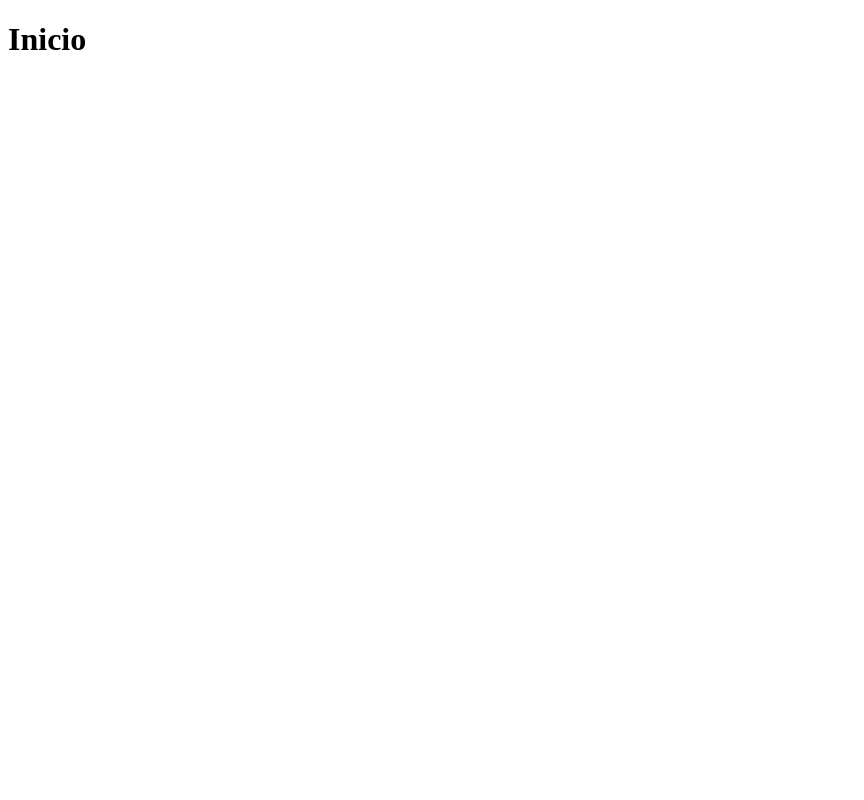
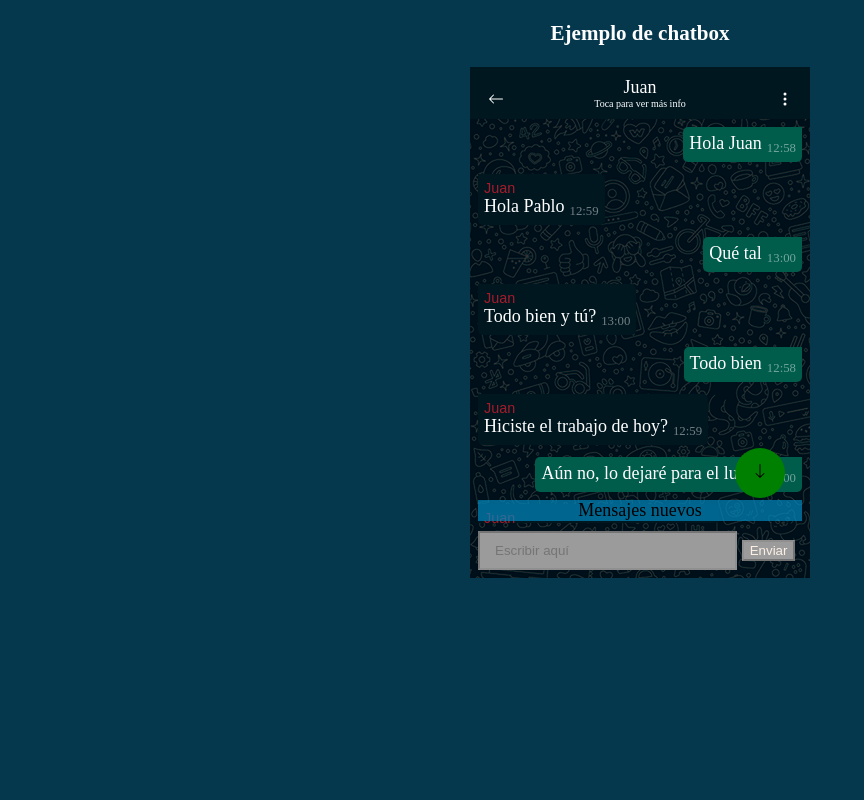
Before and after one commit to pablozafra97/pablozafra97.github.io, a plain HTML site: page index.html in a window 1280 px wide. Shown: the whole page, without its empty margins (0-864 px from the left). Drawn offline with Linux system fonts and the light colour scheme.

Commit message:
Adding proyect files

```diff
--- /dev/null
+++ b/estilos/principal.css
@@ -0,0 +1,181 @@
+body{
+    font-size: large;
+    background-color: #06384d;
+    text-align: center;
+}
+
+.watermark{
+    position:fixed;
+    top: 10px;
+    left: 10px;
+    color:white;
+    z-index: 999;
+}
+
+.watermark img{
+    border-radius: 50%;
+    width: 100px;
+    height: 100px
+}
+
+#title1{
+    color:white;
+}
+
+.chat-wrapper{
+    display:inline-block;
+}
+
+.chat-box{
+    background-color: #ffffff;
+    width: 340px;
+}
+
+#chat1 .chat-box{
+    background-image: url('../imagenes/wassa-darkmode2.png');
+}
+
+#chat2 .chat-box{
+    background-color: #000000;
+}
+
+.chat-header{
+    color: white;
+    background-color: #001720;
+}
+
+.back-button{
+    display:inline-block;
+    width:15%;
+    text-align: center;
+}
+
+.user-settings{
+    display:inline-block;
+    width:15%;
+    text-align: center;
+}
+
+.user-title{
+    display:inline-block;
+    width:70%;
+    padding: 10px 0px;
+}
+
+.user-title-title{
+    display:inline-block;
+    width:70%;
+}
+
+.user-title-subtitle{
+    font-size: x-small;
+}
+
+.messages-wrapper{
+    position:relative;
+}
+
+.go-up-button{
+    height: 50px;
+    line-height: 50px;
+    width: 50px;
+    background-color: green;
+    border-radius: 50%;
+    position:absolute;
+    bottom: 25px;
+    right: 25px;
+    margin:auto;
+    text-align: center;
+    z-index: 1;
+}
+
+.messages{
+    text-align: left;
+    word-break: break-word;
+    justify-content: space-between;
+    padding: 2px 8px;
+    overflow-y: scroll;
+    height: 400px;
+}
+
+.send-button{
+    text-align: left;
+    word-break: break-word;
+    justify-content: space-between;
+    padding: 8px 8px;
+}
+
+.chat-username{
+    padding: 0 8px 0 0
+}
+
+.chat-received, .chat-sent{
+    clear: both;
+    margin: 6px 0;
+    padding: 6px;
+}
+
+.chat-received {
+    float:left;
+    margin-right: 10%;
+    background-color: #001720;
+    color: #ffffff;
+    border-radius: 0 5px 5px 5px;
+}
+
+.new-message{
+    float:left;
+    width:100%;
+    text-align: center;
+    background-color: #008dc4ad;
+    color:rgb(0, 0, 0);
+    position: sticky;
+    bottom: 0;
+}
+
+.chat-sent{
+    float:right;
+    margin-left: 10%;
+    background-color: #005c4b;
+    color: #ffffff;
+    border-radius: 5px 0 5px 5px;
+}
+
+.chat-received span.time {
+    color: rgba(255, 255, 255, 0.45);
+    float: right;
+    margin-top: 8px;
+    margin-left: 5px;
+    font-size: 0.8rem;
+}
+
+
+.chat-sent span.time {
+    color: rgba(255, 255, 255, 0.45);
+    float: right;
+    margin-top: 8px;
+    margin-left: 5px;
+    font-size: 0.8rem;
+}
+
+.chat-username {
+    color: #A61B2B;
+    font-size: 0.9rem;
+    font-family: sans-serif;
+}
+
+.send-button{
+    display:block
+}
+
+input[type=text] {
+    width: 80%;
+    padding: 10px 15px;
+    box-sizing: border-box;
+}
+
+:disabled {
+    background-color:rgb(155, 155, 155);
+    color: linen;
+    opacity: 1;
+  }
--- a/index.html
+++ b/index.html
@@ -3,9 +3,55 @@
 <head>
     <meta charset="UTF-8">
     <meta name="viewport" content="width=device-width, initial-scale=1.0">
-    <title>Document</title>
+    <title>Inicio</title>
+    <link rel="stylesheet" href="estilos/principal.css">
 </head>
 <body>
-    <h1>Inicio</h1>
+    <h3 id="title1">Ejemplo de chatbox</h3>
+    <div class="chat-wrapper" id="chat1">
+        <div class="chat-box">
+            <div class="chat-header">
+                <div class="back-button">
+                    <svg xmlns="http://www.w3.org/2000/svg" width="16" height="16" fill="currentColor" class="bi bi-arrow-left" viewBox="0 0 16 16">
+                        <path fill-rule="evenodd" d="M15 8a.5.5 0 0 0-.5-.5H2.707l3.147-3.146a.5.5 0 1 0-.708-.708l-4
+                        4a.5.5 0 0 0 0 .708l4 4a.5.5 0 0 0 .708-.708L2.707 8.5H14.5A.5.5 0 0 0 15 8"></path>
+                    </svg>
+                </div><div class="user-title">
+                    <div class="user-title-title">Juan</div>
+                    <div class="user-title-subtitle">Toca para ver más info</div>
+                </div><div class="user-settings">
+                    <svg xmlns="http://www.w3.org/2000/svg" width="16" height="16" fill="currentColor" class="bi bi-three-dots-vertical" viewBox="0 0 16 16">
+                        <path d="M9.5 13a1.5 1.5 0 1 1-3 0 1.5 1.5 0 0 1 3 0m0-5a1.5 1.5 0 1 1-3 0 1.5 1.5 0 0 1 3 0m0-5a1.5 1.5 0 1 1-3 0 1.5 1.5 0 0 1 3 0"></path>
+                    </svg>
+                </div></div>
+            <div class="messages-wrapper">
+                <div class="go-up-button">
+                    <svg xmlns="http://www.w3.org/2000/svg" width="16" height="16" fill="currentColor" class="bi bi-arrow-down" viewBox="0 0 16 16">
+                        <path fill-rule="evenodd" d="M8 1a.5.5 0 0 1 .5.5v11.793l3.146-3.147a.5.5 0 0 1 .708.708l-4
+                         4a.5.5 0 0 1-.708 0l-4-4a.5.5 0 0 1 .708-.708L7.5 13.293V1.5A.5.5 0 0 1 8 1"/>
+                    </svg>
+                </div>
+                <div class="messages">
+                    <div class="chat-sent">Hola Juan<span class="time">12:58</span></div>
+                    <div class="chat-received"><div class="chat-username">Juan</div>Hola Pablo<span class="time">12:59</span></div>
+                    <div class="chat-sent">Qué tal<span class="time">13:00</span></div>
+                    <div class="chat-received"><div class="chat-username">Juan</div>Todo bien y tú?<span class="time">13:00</span></div>
+                    <div class="chat-sent">Todo bien<span class="time">12:58</span></div>
+                    <div class="chat-received"><div class="chat-username">Juan</div>Hiciste el trabajo de hoy?<span class="time">12:59</span></div>
+                    <div class="chat-sent">Aún no, lo dejaré para el lunes<span class="time">13:00</span></div>
+                    <div class="chat-received"><div class="chat-username">Juan</div>Pues yo lo acabé el viernes<span class="time">13:02</span></div>
+                    <div class="chat-received" ><div class="chat-username">Juan</div>Y qué has hecho el finde entonces?<span class="time">13:02</span></div>
+                    <div class="chat-sent">Pues como nació mi sobrino fui a verlo a casa de mi hermana<span class="time">13:00</span></div>
+                    <div class="new-message">Mensajes nuevos</div>
+                    <div class="chat-received" ><div class="chat-username">Juan</div>Yo me he estado viciando al lol. Ya
+                    soy D1 en la season nueva con 60% de wr<span class="time">13:02</span></div>
+                </div>
+            </div>
+            <div class="send-button">
+                <input type="text" id="messageBox" placeholder="Escribir aquí" disabled>
+                <button id="send" title="Enviar" disabled>Enviar</button>
+            </div>
+        </div>
+    </div>
 </body>
 </html>
```
Also changed, not shown: imagenes/perfil.jpg (added), imagenes/wassa-darkmode2.png (added).
